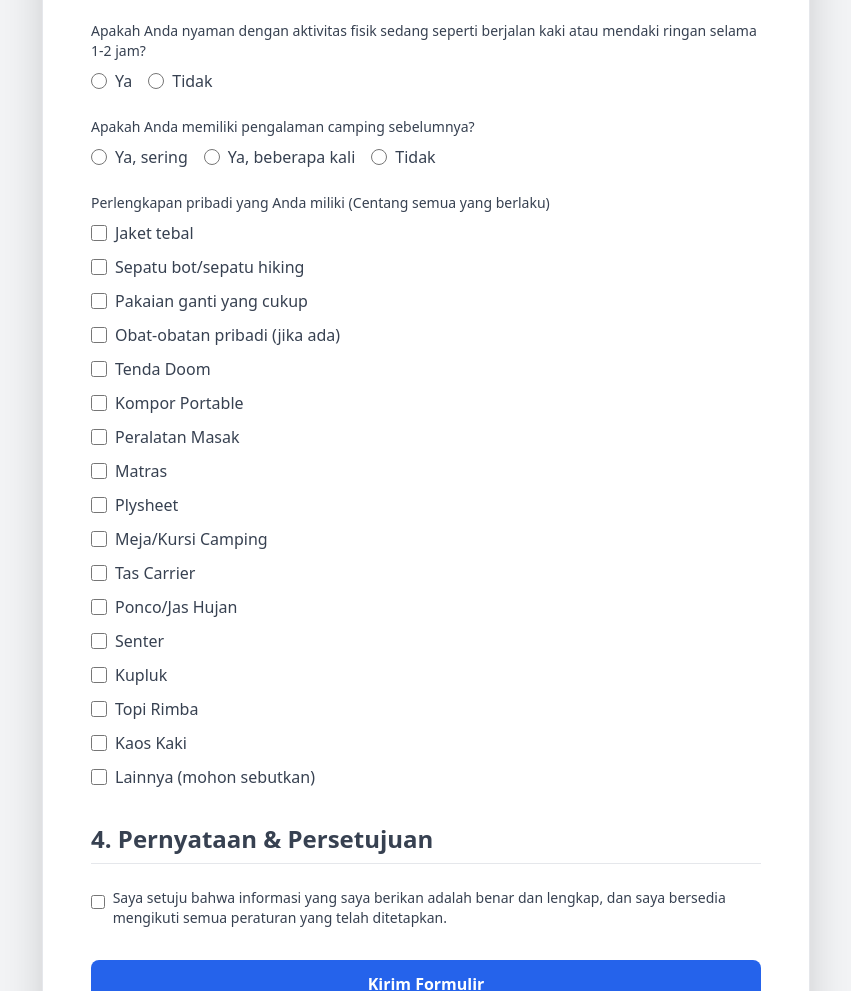
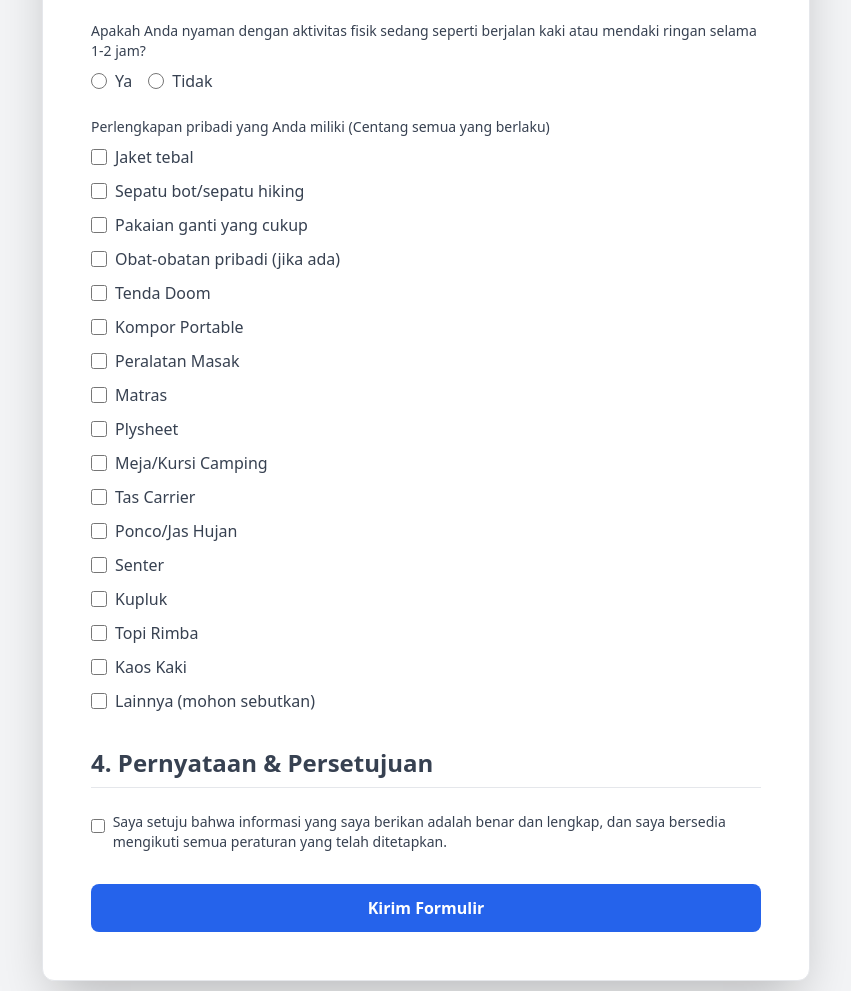
Before and after one commit to hrteach2025/formulir-camping, a website built with Vite: page index.html in a window 1280 px wide. Shown: the part 987-1978 px from the top of the page, without its empty margins (214-1065 px from the left). Built offline with nearby package versions, Linux system fonts and the light colour scheme; no server answers.

Commit message:
Update index.html

```diff
--- a/index.html
+++ b/index.html
@@ -149,24 +149,6 @@
                     </div>
 
                     <div>
-                        <label class="block text-sm font-medium text-gray-700 mb-2">Apakah Anda memiliki pengalaman camping sebelumnya?</label>
-                        <div class="flex items-center space-x-4">
-                            <label class="inline-flex items-center">
-                                <input type="radio" name="pengalaman_camping" value="Ya, sering" class="form-radio text-blue-600 h-4 w-4" required>
-                                <span class="ml-2 text-gray-700">Ya, sering</span>
-                            </label>
-                            <label class="inline-flex items-center">
-                                <input type="radio" name="pengalaman_camping" value="Ya, beberapa kali" class="form-radio text-blue-600 h-4 w-4">
-                                <span class="ml-2 text-gray-700">Ya, beberapa kali</span>
-                            </label>
-                            <label class="inline-flex items-center">
-                                <input type="radio" name="pengalaman_camping" value="Tidak" class="form-radio text-blue-600 h-4 w-4">
-                                <span class="ml-2 text-gray-700">Tidak</span>
-                            </label>
-                        </div>
-                    </div>
-
-                    <div>
                         <label class="block text-sm font-medium text-gray-700 mb-2">Perlengkapan pribadi yang Anda miliki (Centang semua yang berlaku)</label>
                         <div class="space-y-2">
                             <label class="inline-flex items-center">
```
